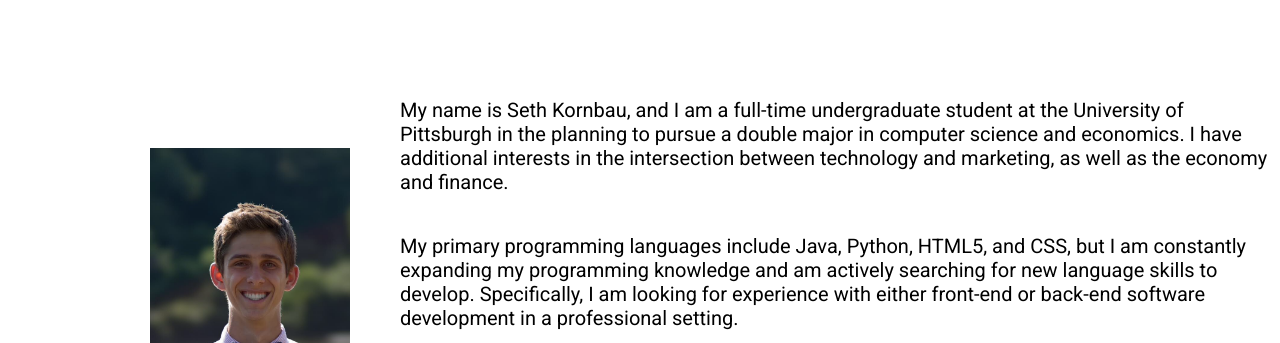
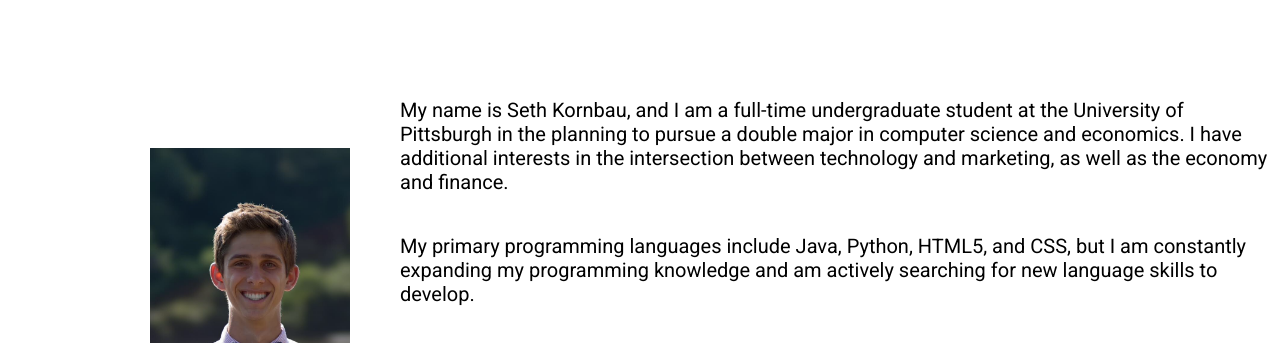
Before and after one commit to panther274/panther274.github.io, a plain HTML site: page about.html in a window 1280 px wide. Shown: the part 413-756 px from the top of the page. Drawn offline with Linux system fonts and the light colour scheme.

Commit message:
Add files via upload

```diff
--- a/about.html
+++ b/about.html
@@ -31,8 +31,7 @@
           as the economy and finance.</p>
           <p>My primary programming languages include Java, Python, HTML5, and CSS, but I am
            constantly expanding my programming knowledge and am actively searching for new
-           language skills to develop. Specifically, I am looking for experience with either front-end or
-           back-end software development in a professional setting.</p>
+           language skills to develop.</p>
           <p>Here at Pitt, I am a member of the Computer Science Club, which is looking to expand its
             involvement with open source projects to benefit the campus community. I look forward to
             actively participating in the development of these projects to both build on my open source
```
